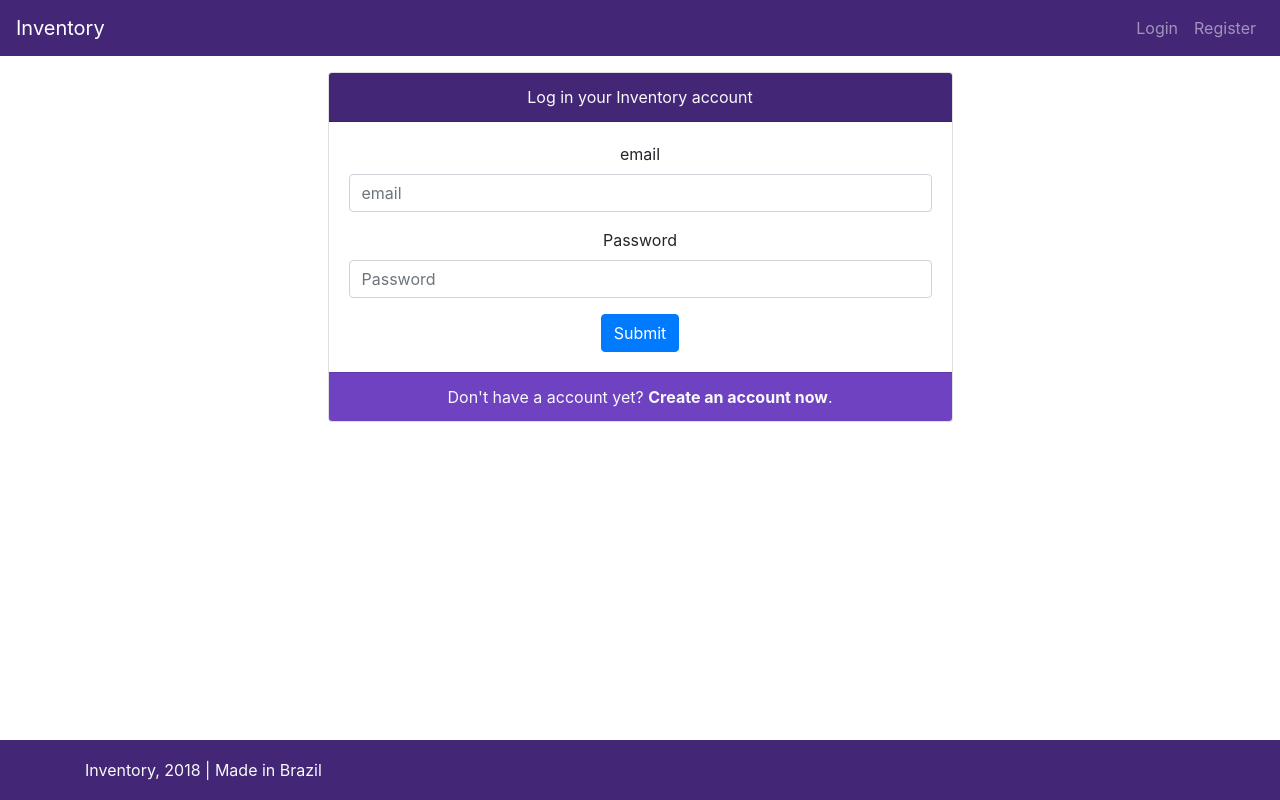
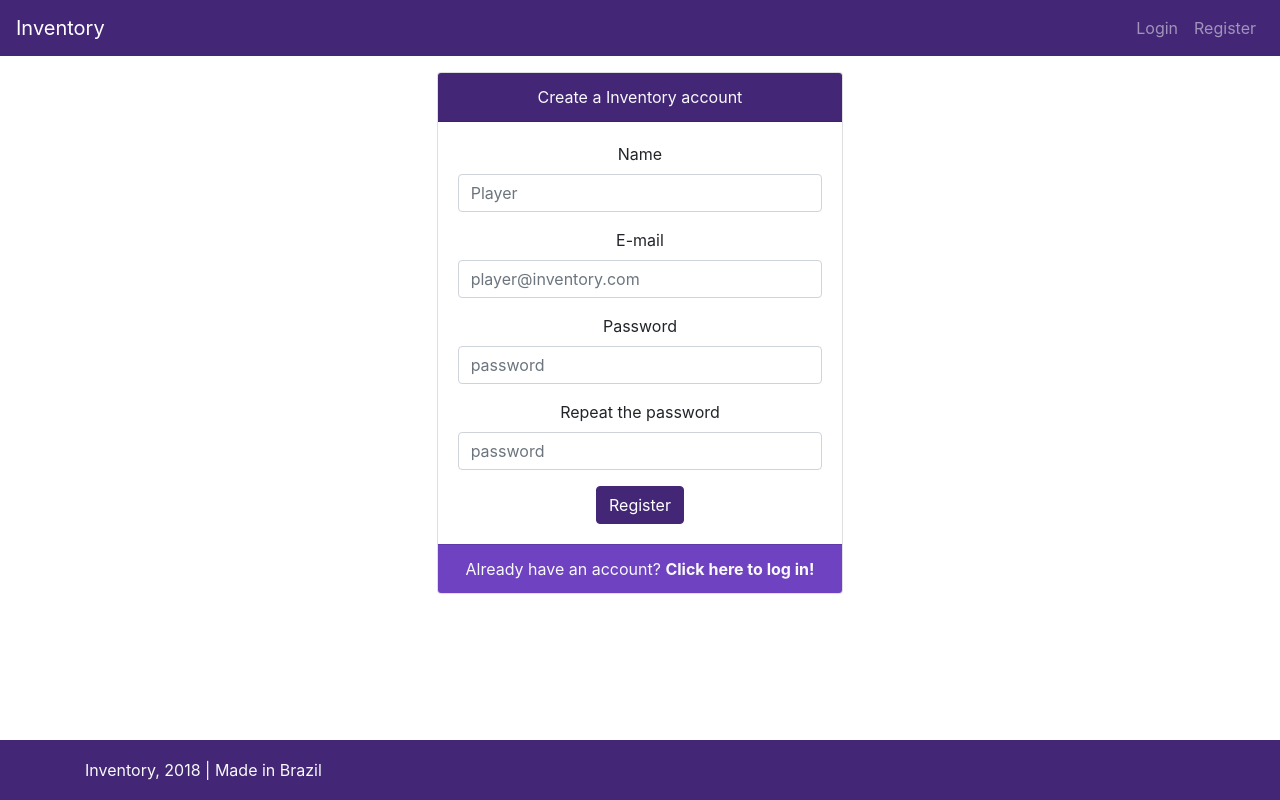
Before and after one commit to gabtoschi/inventory, an Angular app: page /register in a window 1280 px wide. Built offline with nearby package versions, Linux system fonts and the light colour scheme.

Commit message:
Creates register form in RegisterComponent

```diff
--- a/src/app/login/login.component.html
+++ b/src/app/login/login.component.html
@@ -1,6 +1,6 @@
 <br>
 <div class="row">
-  <div class="offset-4 col-4">
+  <div class="offset-md-4 col-md-4">
     <div class="card text-center">
       <div class="card-header text-light bg-inventory-dark">
         Log in your Inventory account
@@ -14,7 +14,7 @@
           </div>
           <div class="form-group">
             <label for="password">Password</label>
-            <input type="password" class="form-control" id="password" placeholder="Password">
+            <input type="password" class="form-control" id="password" placeholder="password">
           </div>
           <button type="submit" class="btn btn-inventory-dark">Log In</button>
         </form>
--- a/src/app/register/register.component.html
+++ b/src/app/register/register.component.html
@@ -1,27 +1,35 @@
 <br>
 <div class="row">
-  <div class="offset-3 col-6">
+  <div class="offset-md-4 col-md-4">
     <div class="card text-center">
       <div class="card-header text-light bg-inventory-dark">
-        Log in your Inventory account
+        Create a Inventory account
       </div>
       <div class="card-body">
 
         <form>
           <div class="form-group">
-            <label for="email">email</label>
-            <input type="text" class="form-control" id="email" placeholder="email">
+              <label for="name">Name</label>
+              <input type="text" class="form-control" id="name" placeholder="Player">
           </div>
           <div class="form-group">
-            <label for="exampleInputPassword1">Password</label>
-            <input type="password" class="form-control" id="exampleInputPassword1" placeholder="Password">
+            <label for="email">E-mail</label>
+            <input type="text" class="form-control" id="email" placeholder="player@inventory.com">
           </div>
-          <button type="submit" class="btn btn-primary">Submit</button>
+          <div class="form-group">
+            <label for="password">Password</label>
+            <input type="password" class="form-control" id="password" placeholder="password">
+          </div>
+          <div class="form-group">
+            <label for="password-conf">Repeat the password</label>
+            <input type="password" class="form-control" id="password-conf" placeholder="password">
+          </div>
+          <button type="submit" class="btn btn-inventory-dark">Register</button>
         </form>
 
       </div>
       <div class="card-footer text-light bg-inventory">
-        Don't have a account yet? <b>Create an account now</b>.
+        Already have an account? <a routerLink="/login" class="text-light"><b>Click here to log in!</b></a>
       </div>
     </div>
   </div>
```
